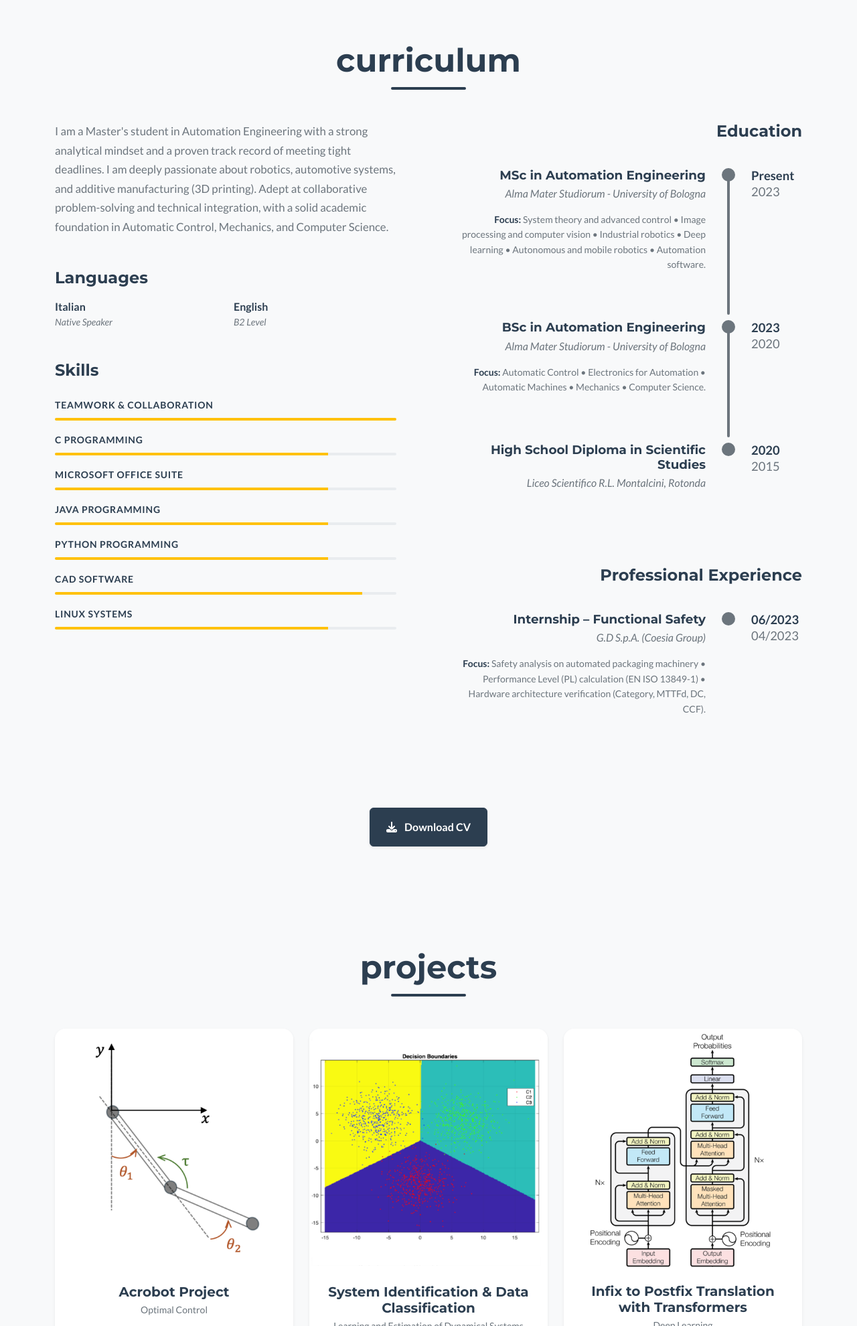
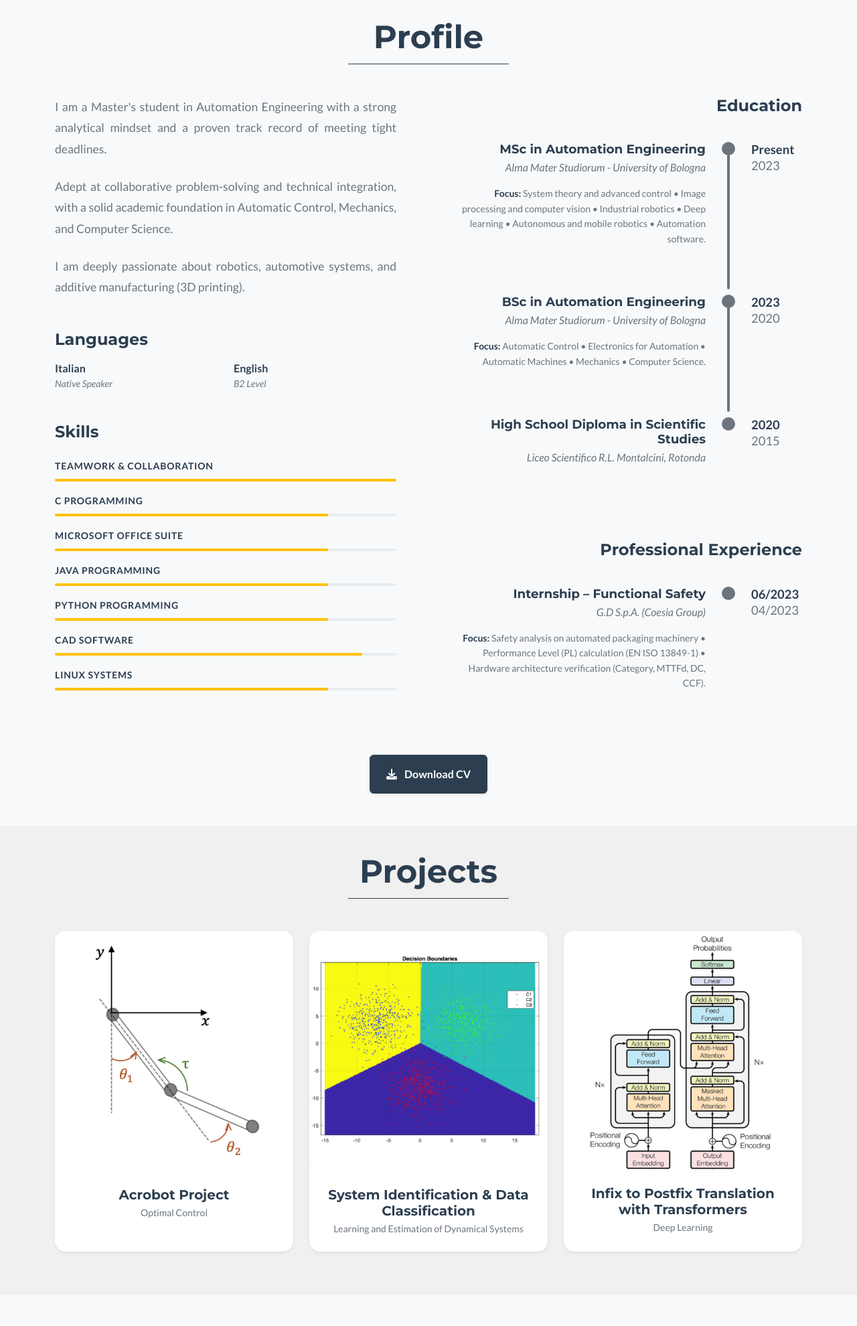
Before and after one commit to nicholasgioia/nicholasgioia, a plain HTML site: page index.html in a window 1280 px wide. Shown: the part 820-2800 px from the top of the page at 67% size. Drawn offline with nearby package versions, Linux system fonts and the light colour scheme.

Commit message:
Update section headings and improve text formatting for clarity and consistency

```diff
--- a/css/styles.css
+++ b/css/styles.css
@@ -15,10 +15,10 @@ h1, h2, h3, h4, h5, h6 {
 .text-secondary { color: #2c3e50 !important; }
 
 .page-section {
-    padding: 5rem 0;
+    padding: 3rem 0;
 }
 .page-section .page-section-heading {
-    font-size: 2.25rem;
+    font-size: 1rem;
     line-height: 2rem;
 }
 @media (min-width: 992px) {
@@ -68,8 +68,8 @@ h1, h2, h3, h4, h5, h6 {
 }
 .divider-custom .divider-custom-line {
     width: 100%;
-    max-width: 7rem;
-    height: 0.25rem;
+    max-width: 15rem;
+    height: 0.05rem;
     background-color: #2c3e50;
     border-radius: 1rem;
 }
@@ -135,9 +135,8 @@ h1, h2, h3, h4, h5, h6 {
     position: absolute;
     top: 0;
     left: 0;
-    transition: all 0.2s ease-in-out;
+    transition: all 0.3s ease-in-out;
     opacity: 0;
-    background-color: rgba(255, 193, 7, 0.9); /* Effetto Giallo */
 }
 .portfolio .portfolio-item:hover .portfolio-item-caption {
     opacity: 1;
@@ -157,7 +156,7 @@ h1, h2, h3, h4, h5, h6 {
 
 /* Pulsanti personalizzati */
 .btn-xl {
-    padding: 1rem 1.75rem;
+    padding: 1rem 1rem;
     font-size: 1.25rem;
 }
 .btn-primary {
@@ -413,4 +412,6 @@ h1, h2, h3, h4, h5, h6 {
         padding: 0 !important;
         text-align: left !important;
     }
+
+
 }
--- a/index.html
+++ b/index.html
@@ -57,7 +57,7 @@
        <section class="page-section mb-0" id="about">
             <div class="container">
 
-                <h2 class="page-section-heading text-center text-secondary mb-0">curriculum</h2>
+                <h2 class="page-section-heading text-center text-secondary mb-0">Profile</h2>
 
                 <div class="divider-custom divider-dark">
                     <div class="divider-custom-line"></div>
@@ -67,9 +67,17 @@
 
                     <div class="col-lg-6 mb-5 mb-lg-0 pe-lg-5">
 
-                        <p class="text-muted mb-5" style="line-height: 1.7; font-size: 1.05rem;">
-                            I am a Master's student in Automation Engineering with a strong analytical mindset and a proven track record of meeting tight deadlines. I am deeply passionate about robotics, automotive systems, and additive manufacturing (3D printing). Adept at collaborative problem-solving and technical integration, with a solid academic foundation in Automatic Control, Mechanics, and Computer Science.
-                        </p>
+                        <div class="ps-0 border-primary border-3">
+                            <p class="text-muted mb-4" style="line-height: 1.8; font-size: 1.1rem; text-align: justify;">
+                                I am a Master's student in Automation Engineering with a strong analytical mindset and a proven track record of meeting tight deadlines.
+                            </p>
+                            <p class="text-muted mb-4" style="line-height: 1.8; font-size: 1.1rem; text-align: justify;">
+                                Adept at collaborative problem-solving and technical integration, with a solid academic foundation in Automatic Control, Mechanics, and Computer Science.
+                            </p>
+                            <p class="text-muted mb-5" style="line-height: 1.8; font-size: 1.1rem; text-align: justify;">
+                                I am deeply passionate about robotics, automotive systems, and additive manufacturing (3D printing).
+                            </p>
+                        </div>
 
                         <div class="mb-5">
                             <h4 class="fw-bold text-secondary mb-3">Languages</h4>
@@ -204,7 +212,7 @@
                                 </div>
                             </div>
                         </div> <h3 class="fw-bold text-secondary mb-4 mt-5 text-end" style="font-size: 1.5rem;">Professional Experience</h3>
-                        <div class="timeline mb-5">
+                        <div class="timeline mb-2">
                             <div class="timeline-item">
                                 <div class="timeline-content">
                                     <h4 class="fw-bold text-secondary mb-1">Internship – Functional Safety</h4>
@@ -230,10 +238,10 @@
             </div>
         </section>
 
-        <section class="page-section portfolio" id="portfolio">
+        <section class="page-section portfolio" id="portfolio" style="background-color:#f0f0f0;">
             <div class="container">
 
-                <h2 class="page-section-heading text-center text-secondary fw-bold mb-0">projects</h2>
+                <h2 class="page-section-heading text-center text-secondary fw-bold mb-0">Projects</h2>
 
                 <div class="divider-custom divider-dark mb-5">
                     <div class="divider-custom-line"></div>
@@ -241,13 +249,10 @@
 
                 <div class="row justify-content-center">
 
-                    <div class="col-md-6 col-lg-4 mb-5">
+                    <div class="col-md-6 col-lg-4 mb-3">
                         <div class="card border-0 shadow-sm rounded-4 overflow-hidden h-100 portfolio-item" data-bs-toggle="modal" data-bs-target="#portfolioModal1">
 
                             <div class="position-relative">
-                                <div class="portfolio-item-caption d-flex align-items-center justify-content-center h-100 w-100 position-absolute top-0 start-0">
-                                    <div class="portfolio-item-caption-content text-center text-white"><i class="fas fa-expand fa-2x"></i></div>
-                                </div>
                                 <img class="card-img-top img-fluid" src="assets/img/projects/acrobot.png" alt="Acrobot Project" />
                             </div>
 
@@ -259,13 +264,10 @@
                         </div>
                     </div>
 
-                    <div class="col-md-6 col-lg-4 mb-5">
+                    <div class="col-md-6 col-lg-4 mb-3">
                         <div class="card border-0 shadow-sm rounded-4 overflow-hidden h-100 portfolio-item" data-bs-toggle="modal" data-bs-target="#portfolioModal2">
 
                             <div class="position-relative">
-                                <div class="portfolio-item-caption d-flex align-items-center justify-content-center h-100 w-100 position-absolute top-0 start-0">
-                                    <div class="portfolio-item-caption-content text-center text-white"><i class="fas fa-expand fa-2x"></i></div>
-                                </div>
                                 <img class="card-img-top img-fluid" src="assets/img/projects/classification.png" alt="Estimation and classification Project" />
                             </div>
 
@@ -277,13 +279,10 @@
                         </div>
                     </div>
 
-                    <div class="col-md-6 col-lg-4 mb-5">
+                    <div class="col-md-6 col-lg-4 mb-3">
                         <div class="card border-0 shadow-sm rounded-4 overflow-hidden h-100 portfolio-item" data-bs-toggle="modal" data-bs-target="#portfolioModal3">
 
                             <div class="position-relative">
-                                <div class="portfolio-item-caption d-flex align-items-center justify-content-center h-100 w-100 position-absolute top-0 start-0">
-                                    <div class="portfolio-item-caption-content text-center text-white"><i class="fas fa-expand fa-2x"></i></div>
-                                </div>
                                 <img class="card-img-top img-fluid" src="assets/img/projects/infixToPostfix.png" alt="Infix to Postfix Translation with Transformers" />
                             </div>
 
@@ -302,7 +301,7 @@
         <section class="page-section" id="contact">
             <div class="container">
 
-                <h2 class="page-section-heading text-center text-secondary fw-bold mb-0">contacts</h2>
+                <h2 class="page-section-heading text-center text-secondary fw-bold mb-0">Contacts</h2>
 
                 <div class="divider-custom divider-dark mb-5">
                     <div class="divider-custom-line"></div>
```
